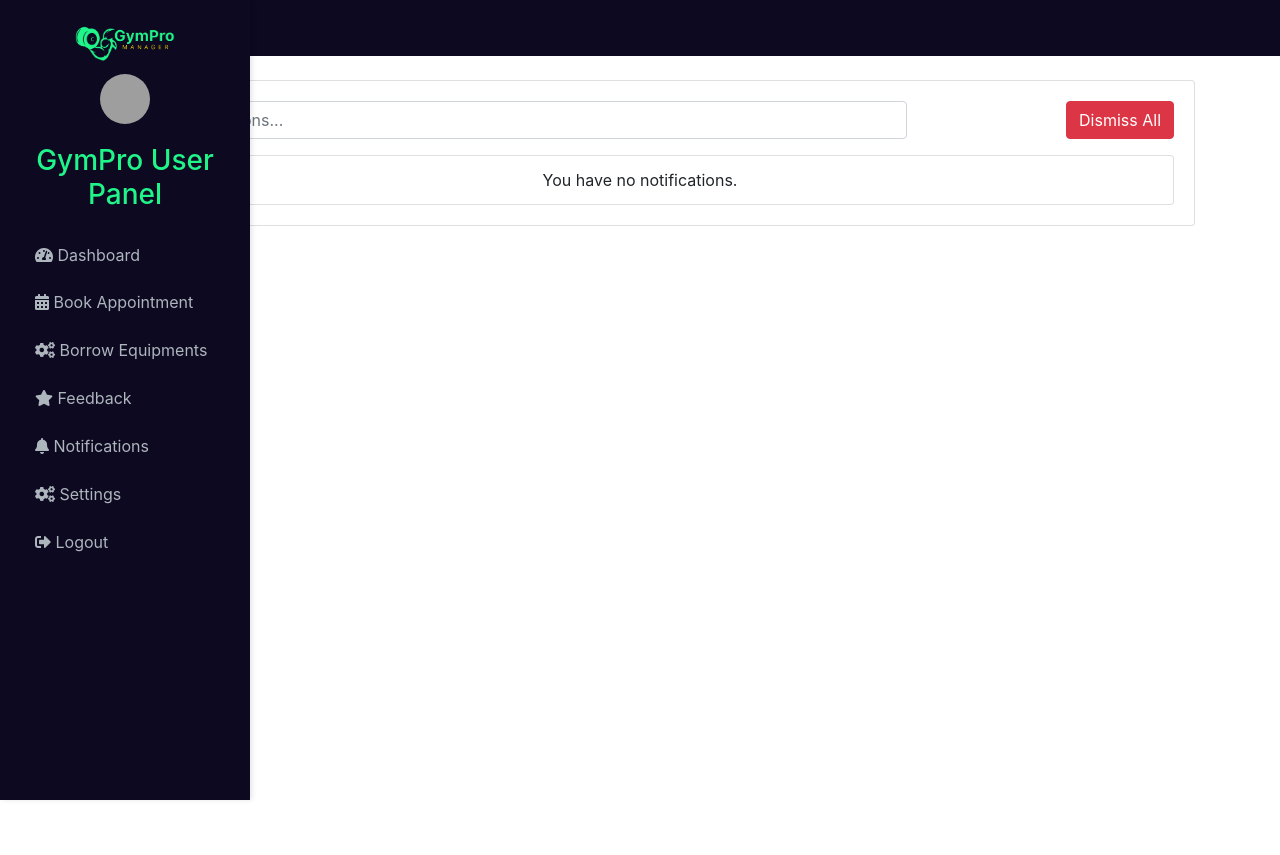
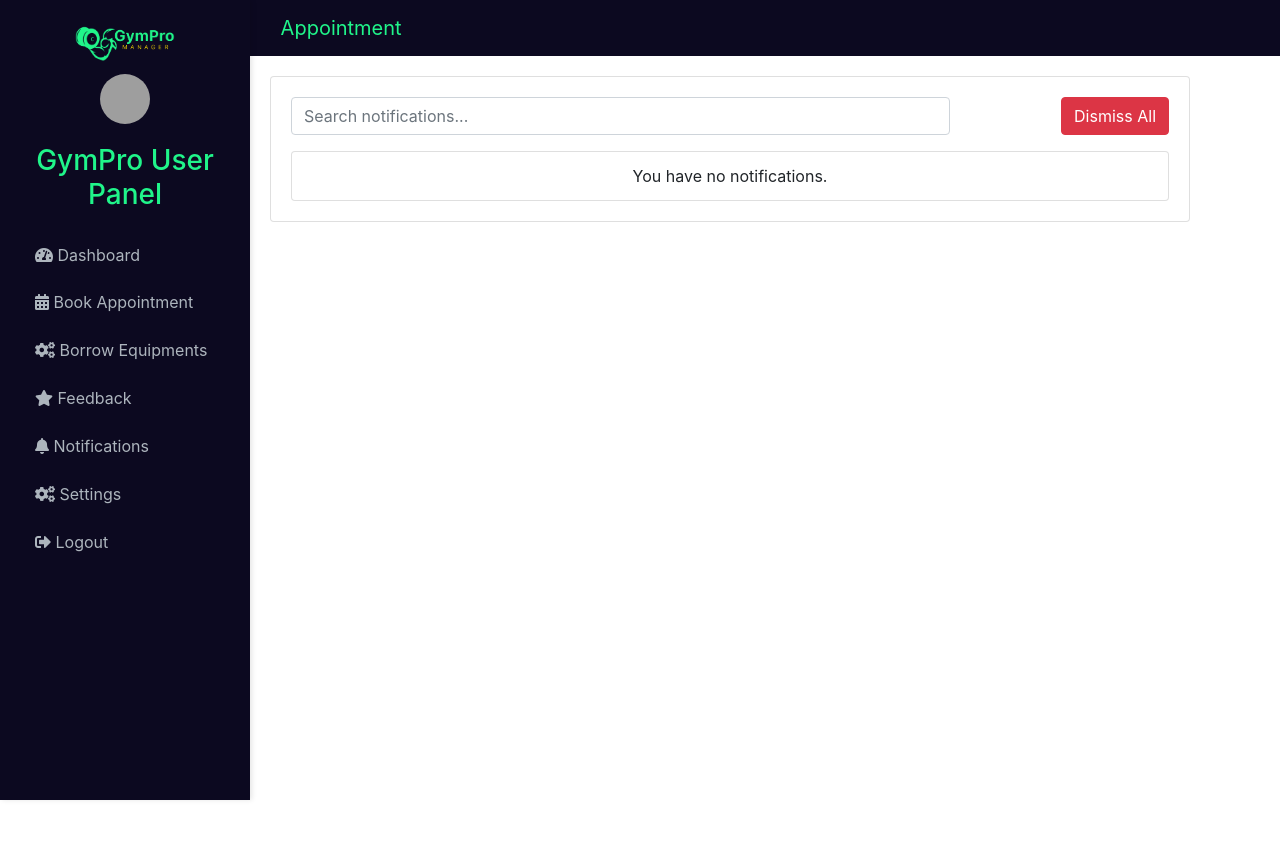
Before and after one commit to SchrodingerBear/Gym-Pro, a Flask app: page /user_notifications in a window 1280 px wide. Shown: the top 855 px of the page. Run offline with Flask 3, Linux system fonts and the light colour scheme; the visitor is signed in with stand-in values (Sample User, id 1); data comes from the database, SQL or seed files in the repository; parts of the project's set-up code (start-up, migrations or seed data) failed here and were passed over; some libraries are stand-ins or nearby versions; grey boxes are pictures that could not be loaded.

Commit message:
responsiveness

```diff
--- a/templates/includes/sidebar.html
+++ b/templates/includes/sidebar.html
@@ -297,6 +297,18 @@
   a:hover {
     color: #20f58a !important;
   }
+  @media (max-width: 767px) {
+    .container {
+      margin-left: 0;
+      padding-left: 15px;
+      padding-right: 15px;
+    }
+  }
+  @media (min-width: 768px) {
+    .container {
+      margin-left: 20%;
+    }
+  }
 </style>
 
 <!-- Sidebar -->
--- a/templates/user_notifications.html
+++ b/templates/user_notifications.html
@@ -38,7 +38,7 @@
         <!-- Sidebar Section -->
         {% include 'includes/sidebar.html' %}
 
-        <div class="container mt-4">
+        <div class="col-md-9 main-content">
           <div class="card">
             <div class="card-body">
               <div class="d-flex justify-content-between mb-3">
```
